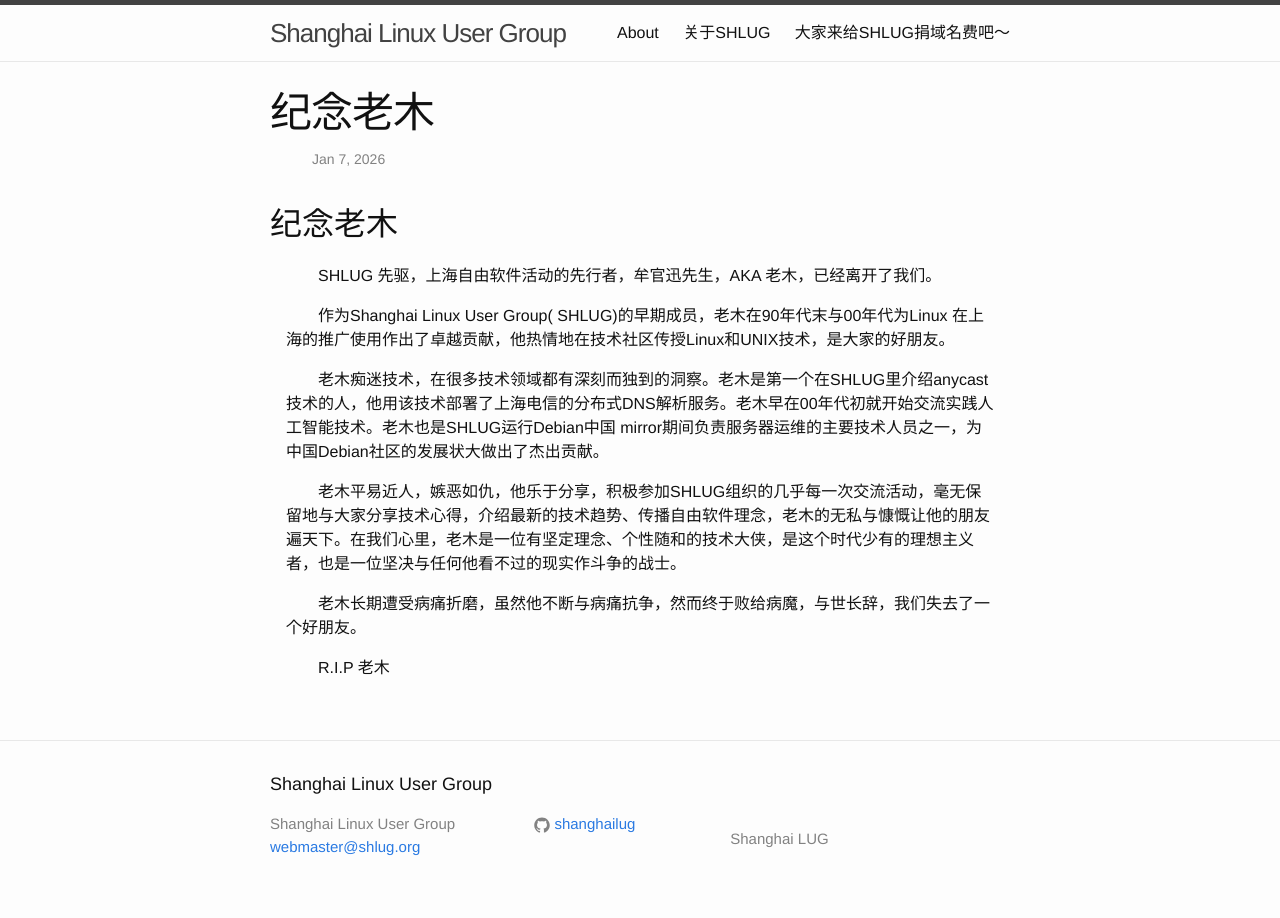
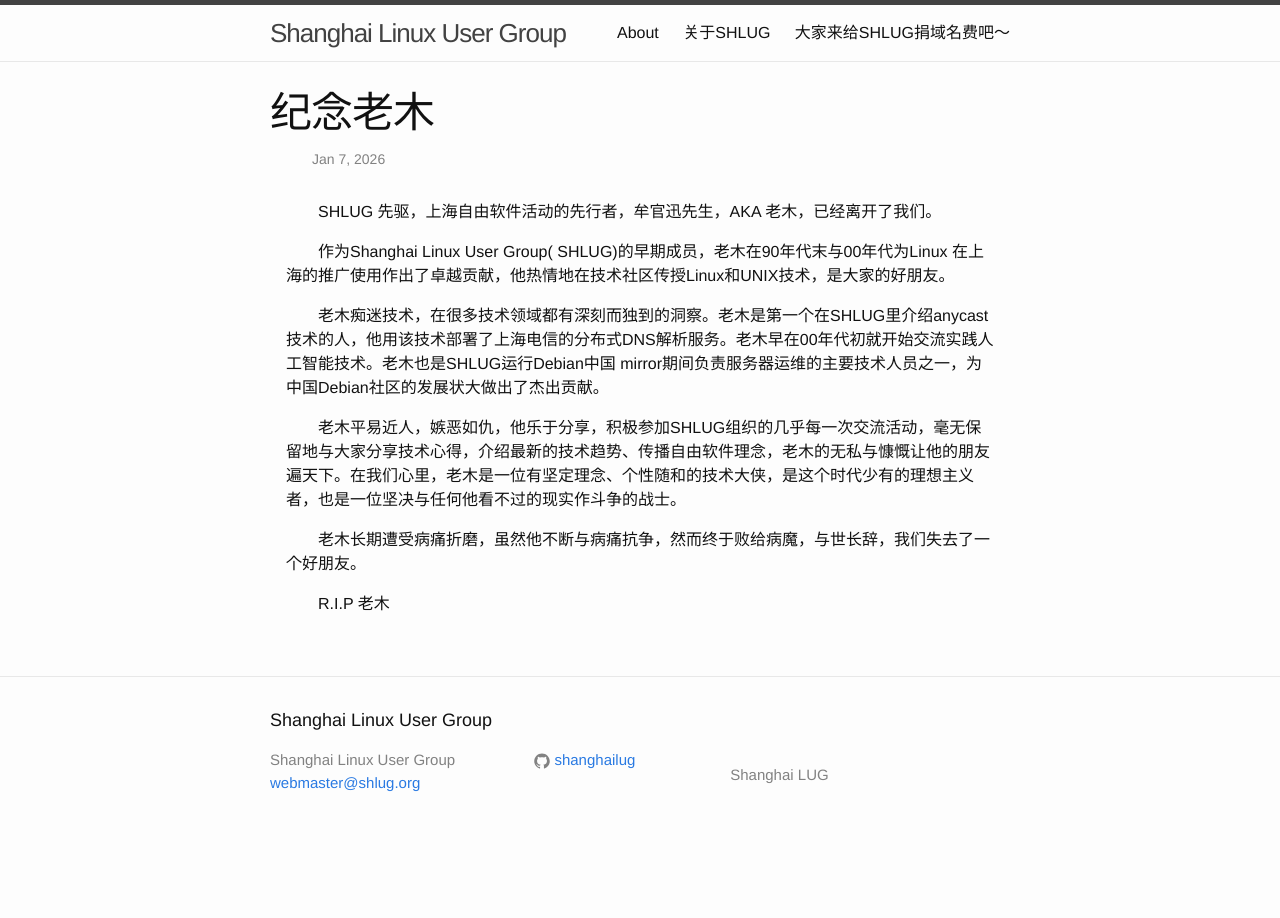
Before and after one commit to shanghailug/shanghailug.github.io, a Jekyll site: the page built from _posts/2026-01-07-memorialize-moore.markdown, in a window 1280 px wide. Built offline with Jekyll 4.4.1, drawn with Linux system fonts in a browser that asks for light colours.

Commit message:
remove redundant title

```diff
--- a/_posts/2026-01-07-memorialize-moore.markdown
+++ b/_posts/2026-01-07-memorialize-moore.markdown
@@ -4,8 +4,6 @@
 date:   2026-01-07 21:00:00 +0800
 categories: h4
 ---
-## 纪念老木
-
 SHLUG 先驱，上海自由软件活动的先行者，牟官迅先生，AKA 老木，已经离开了我们。
 
 作为Shanghai Linux User Group( SHLUG)的早期成员，老木在90年代末与00年代为Linux 在上海的推广使用作出了卓越贡献，他热情地在技术社区传授Linux和UNIX技术，是大家的好朋友。
```
